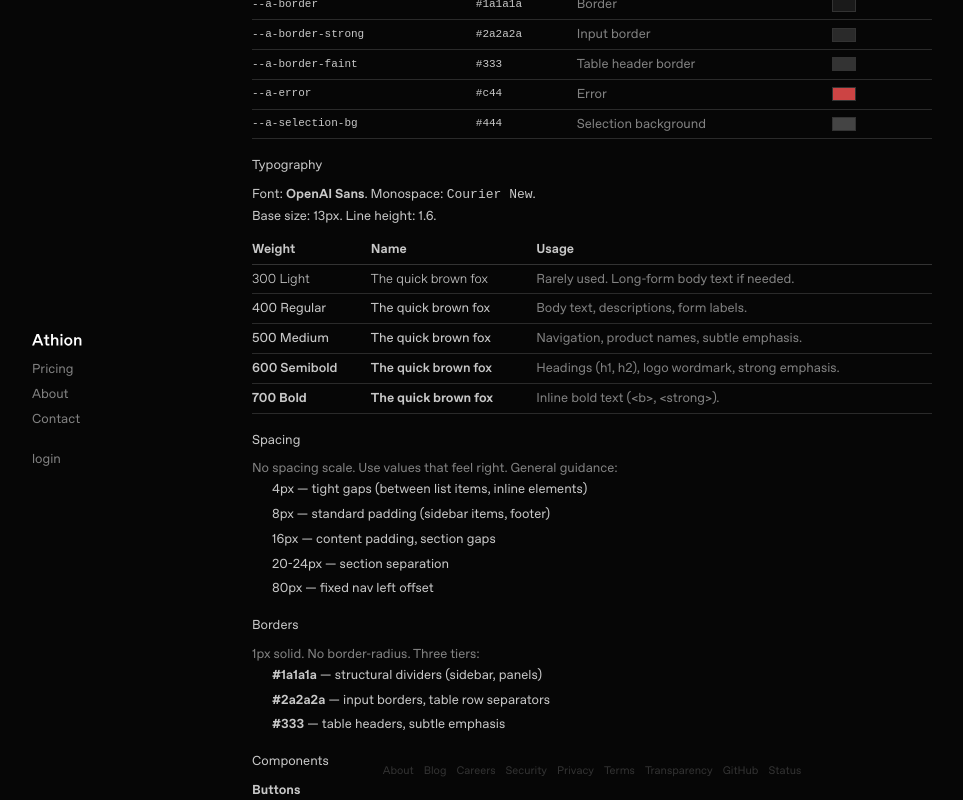
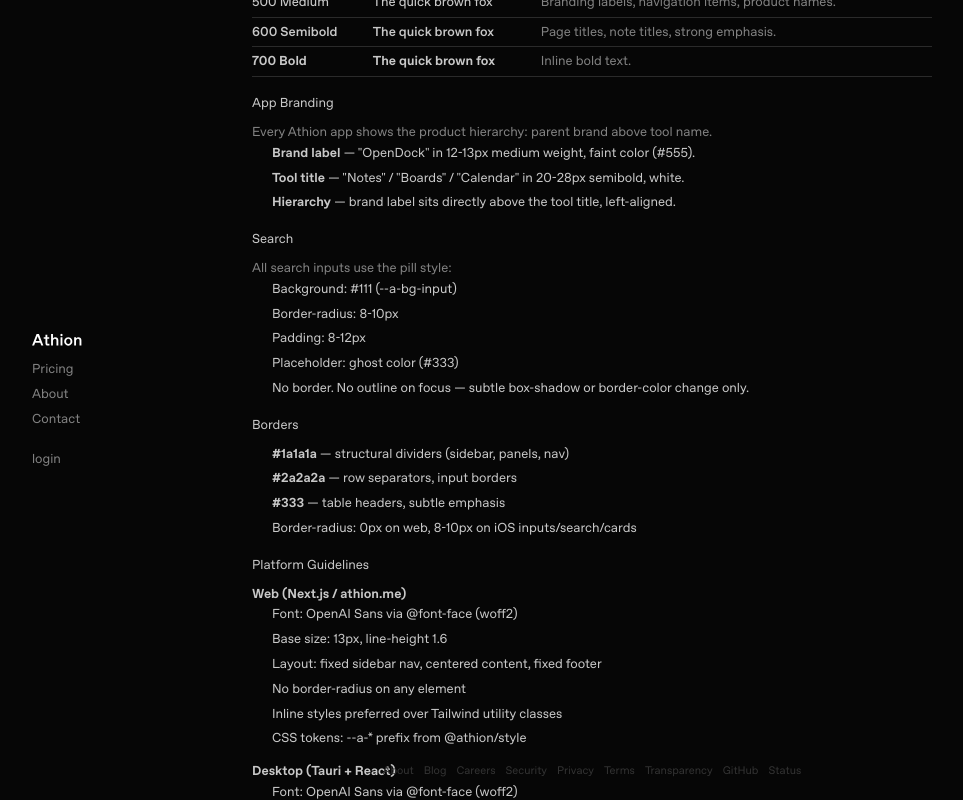
Before and after one commit to NoahSmiley/athion, a Next.js app: page /design in a window 1280 px wide. Shown: the whole page, without its empty margins (48-1011 px from the left). Built offline with nearby package versions, Linux system fonts and the light colour scheme; no server answers.

Commit message:
Update design system with platform guidelines (Web, Tauri, SwiftUI)

```diff
--- a/src/app/(main)/design/page.tsx
+++ b/src/app/(main)/design/page.tsx
@@ -4,46 +4,46 @@
 
 const colors = [
   ["--a-bg", "#060606", "Background"],
-  ["--a-bg-elevated", "#0a0a0a", "Elevated surface"],
-  ["--a-bg-input", "#111", "Input background"],
+  ["--a-bg-elevated", "#0a0a0a", "Elevated surface (sheets, modals)"],
+  ["--a-bg-input", "#111", "Input background, search pills"],
   ["--a-text", "#c8c8c8", "Primary text"],
-  ["--a-text-muted", "#828282", "Muted text"],
-  ["--a-text-faint", "#555", "Faint text"],
-  ["--a-text-ghost", "#333", "Ghost text (footer)"],
-  ["--a-text-active", "#fff", "Active / hover text"],
-  ["--a-border", "#1a1a1a", "Border"],
-  ["--a-border-strong", "#2a2a2a", "Input border"],
-  ["--a-border-faint", "#333", "Table header border"],
-  ["--a-error", "#c44", "Error"],
-  ["--a-selection-bg", "#444", "Selection background"],
+  ["--a-text-muted", "#828282", "Secondary text, back buttons"],
+  ["--a-text-faint", "#555", "Tertiary text, metadata, timestamps"],
+  ["--a-text-ghost", "#333", "Ghost text (footer, placeholders)"],
+  ["--a-text-active", "#fff", "Active text, headings, selected items"],
+  ["--a-border", "#1a1a1a", "Structural dividers"],
+  ["--a-border-strong", "#2a2a2a", "Input borders, row separators"],
+  ["--a-error", "#c44", "Destructive actions, errors"],
+  ["--a-selection-bg", "#444", "Text selection background"],
 ];
 
 const weights = [
   ["300", "Light", "Rarely used. Long-form body text if needed."],
-  ["400", "Regular", "Body text, descriptions, form labels."],
-  ["500", "Medium", "Navigation, product names, subtle emphasis."],
-  ["600", "Semibold", "Headings (h1, h2), logo wordmark, strong emphasis."],
-  ["700", "Bold", "Inline bold text (<b>, <strong>)."],
+  ["400", "Regular", "Body text, descriptions, previews, metadata."],
+  ["500", "Medium", "Branding labels, navigation items, product names."],
+  ["600", "Semibold", "Page titles, note titles, strong emphasis."],
+  ["700", "Bold", "Inline bold text."],
 ];
 
 export default function DesignPage() {
   return (
     <>
       <h1>Design System</h1>
-      <p className="muted">Athion visual language. Used across all products.</p>
+      <p className="muted">Athion visual language. Used across all products and platforms.</p>
 
       <h2>Principles</h2>
       <ul>
         <li><b>Dark only</b> &mdash; no light mode. #060606 background, always.</li>
-        <li><b>Utilitarian</b> &mdash; no gradients, no shadows, no rounded corners, no animations (except subtle fades).</li>
-        <li><b>Information-dense</b> &mdash; 13px base, tight spacing, no decorative whitespace.</li>
-        <li><b>Monochrome</b> &mdash; grayscale only. Color is reserved for errors and state.</li>
-        <li><b>System-level</b> &mdash; feels like a terminal or IDE, not a marketing site.</li>
+        <li><b>Utilitarian</b> &mdash; no gradients, no shadows, no animations (except subtle fades).</li>
+        <li><b>Information-dense</b> &mdash; 13-14px base, tight spacing, no decorative whitespace.</li>
+        <li><b>Monochrome</b> &mdash; grayscale only. No accent colors. Color is reserved for errors.</li>
+        <li><b>No emoji</b> &mdash; use text symbols or system icons only.</li>
+        <li><b>Cross-platform</b> &mdash; same visual language on web, desktop, iOS.</li>
       </ul>
 
       <h2>Colors</h2>
       <table>
-        <thead><tr><th>Token</th><th>Value</th><th>Usage</th><th>Swatch</th></tr></thead>
+        <thead><tr><th>Token</th><th>Value</th><th>Usage</th><th></th></tr></thead>
         <tbody>
           {colors.map(([token, hex, usage]) => (
             <tr key={token}>
@@ -57,11 +57,9 @@
       </table>
 
       <h2>Typography</h2>
-      <p>Font: <b>OpenAI Sans</b>. Monospace: <span style={{ fontFamily: "var(--font-mono)" }}>Courier New</span>.</p>
-      <p>Base size: 13px. Line height: 1.6.</p>
-
+      <p>Font: <b>OpenAI Sans</b>. Monospace: <span style={{ fontFamily: "var(--font-mono)" }}>Menlo / Courier New</span>.</p>
       <table style={{ marginTop: 8 }}>
-        <thead><tr><th>Weight</th><th>Name</th><th>Usage</th></tr></thead>
+        <thead><tr><th>Weight</th><th>Sample</th><th>Usage</th></tr></thead>
         <tbody>
           {weights.map(([w, name, usage]) => (
             <tr key={w}>
@@ -73,25 +71,71 @@
         </tbody>
       </table>
 
-      <h2>Spacing</h2>
-      <p className="muted">No spacing scale. Use values that feel right. General guidance:</p>
+      <h2>App Branding</h2>
+      <p className="muted">Every Athion app shows the product hierarchy: parent brand above tool name.</p>
       <ul>
-        <li>4px &mdash; tight gaps (between list items, inline elements)</li>
-        <li>8px &mdash; standard padding (sidebar items, footer)</li>
-        <li>16px &mdash; content padding, section gaps</li>
-        <li>20-24px &mdash; section separation</li>
-        <li>80px &mdash; fixed nav left offset</li>
+        <li><b>Brand label</b> &mdash; &quot;OpenDock&quot; in 12-13px medium weight, faint color (#555).</li>
+        <li><b>Tool title</b> &mdash; &quot;Notes&quot; / &quot;Boards&quot; / &quot;Calendar&quot; in 20-28px semibold, white.</li>
+        <li><b>Hierarchy</b> &mdash; brand label sits directly above the tool title, left-aligned.</li>
+      </ul>
+
+      <h2>Search</h2>
+      <p className="muted">All search inputs use the pill style:</p>
+      <ul>
+        <li>Background: #111 (--a-bg-input)</li>
+        <li>Border-radius: 8-10px</li>
+        <li>Padding: 8-12px</li>
+        <li>Placeholder: ghost color (#333)</li>
+        <li>No border. No outline on focus &mdash; subtle box-shadow or border-color change only.</li>
       </ul>
 
       <h2>Borders</h2>
-      <p className="muted">1px solid. No border-radius. Three tiers:</p>
       <ul>
-        <li><b>#1a1a1a</b> &mdash; structural dividers (sidebar, panels)</li>
-        <li><b>#2a2a2a</b> &mdash; input borders, table row separators</li>
+        <li><b>#1a1a1a</b> &mdash; structural dividers (sidebar, panels, nav)</li>
+        <li><b>#2a2a2a</b> &mdash; row separators, input borders</li>
         <li><b>#333</b> &mdash; table headers, subtle emphasis</li>
+        <li>Border-radius: 0px on web, 8-10px on iOS inputs/search/cards</li>
       </ul>
 
-      <h2>Components</h2>
+      <h2>Platform Guidelines</h2>
+
+      <p style={{ marginTop: 8 }}><b>Web (Next.js / athion.me)</b></p>
+      <ul>
+        <li>Font: OpenAI Sans via @font-face (woff2)</li>
+        <li>Base size: 13px, line-height 1.6</li>
+        <li>Layout: fixed sidebar nav, centered content, fixed footer</li>
+        <li>No border-radius on any element</li>
+        <li>Inline styles preferred over Tailwind utility classes</li>
+        <li>CSS tokens: --a-* prefix from @athion/style</li>
+      </ul>
+
+      <p style={{ marginTop: 12 }}><b>Desktop (Tauri + React)</b></p>
+      <ul>
+        <li>Font: OpenAI Sans via @font-face (woff2)</li>
+        <li>Base size: 14px, line-height 1.5</li>
+        <li>Layout: narrow nav rail (140px) + tool list (280px) + content area</li>
+        <li>Nav rail: horizontal text, not rotated. Brand label at top, tool links below.</li>
+        <li>Search: pill style with #111 background, 8px border-radius</li>
+        <li>CSS tokens: --a-* prefix, same values as web</li>
+        <li>-webkit-app-region: drag on headers/titlebars for frameless windows</li>
+      </ul>
+
+      <p style={{ marginTop: 12 }}><b>iOS (SwiftUI)</b></p>
+      <ul>
+        <li>Font: OpenAI Sans via TTF in bundle (registered in Info.plist UIAppFonts)</li>
+        <li>Font names: OpenAISans-Regular, OpenAISans-Medium, OpenAISans-Semibold</li>
+        <li>Base size: 14-16px depending on context</li>
+        <li>Layout: custom headers (no default NavigationBar chrome), native TabView for tools</li>
+        <li>Colors: defined in Theme.swift enum, matching --a-* token values exactly</li>
+        <li>Search: custom pill (HStack with TextField), not .searchable modifier</li>
+        <li>Border-radius: 8-10px on inputs, search pills, cards</li>
+        <li>Use .scrollContentBackground(.hidden) to remove default list backgrounds</li>
+        <li>Use .navigationBarHidden(true) for custom headers</li>
+        <li>Tab bar: UITabBarAppearance with bg=#060606, ghost inactive, white active</li>
+        <li>Swipe actions and context menus use native iOS patterns</li>
+      </ul>
+
+      <h2>Component Patterns</h2>
 
       <p style={{ marginTop: 8 }}><b>Buttons</b></p>
       <div style={{ display: "flex", gap: 12, marginTop: 8 }}>
@@ -111,21 +155,11 @@
         <span className="muted">Muted text with <a href="#">inline link</a></span>
       </p>
 
-      <h2>Layout</h2>
-      <p className="muted">Fixed sidebar nav on the left (80px from edge). Content centered in viewport. Footer fixed to bottom, barely visible (#333 text).</p>
-      <ul>
-        <li>Nav: fixed left, vertically centered, stacked links</li>
-        <li>Content: max-width 700px, centered in remaining space</li>
-        <li>Footer: fixed bottom, centered, ghost-colored links</li>
-        <li>No scrolling on short pages. Content area scrolls internally on long pages.</li>
-      </ul>
-
       <h2>Package</h2>
-      <p className="muted">Install the shared style package:</p>
-      <p style={{ fontFamily: "var(--font-mono)", marginTop: 4 }}>npm install @athion/style</p>
-      <p className="muted" style={{ marginTop: 4 }}>Then import in your entry file:</p>
+      <p className="muted">Shared CSS package for web and Tauri apps:</p>
       <p style={{ fontFamily: "var(--font-mono)", marginTop: 4 }}>import &quot;@athion/style&quot;;</p>
-      <p className="muted" style={{ marginTop: 8 }}>This gives you fonts, tokens (CSS variables), and the base reset. All tokens are prefixed with <span style={{ fontFamily: "var(--font-mono)" }}>--a-</span>.</p>
+      <p className="muted" style={{ marginTop: 8 }}>Provides: fonts.css (OpenAI Sans @font-face), tokens.css (--a-* variables), reset.css (base styles).</p>
+      <p className="muted" style={{ marginTop: 4 }}>For SwiftUI, use Theme.swift with matching Color values. No shared package &mdash; colors are defined in code.</p>
     </>
   );
 }
```
